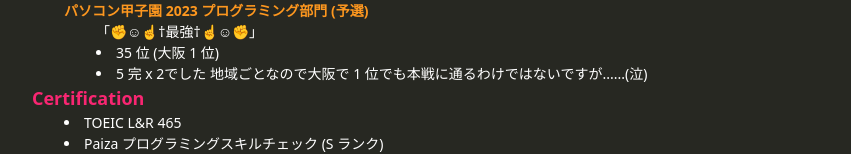
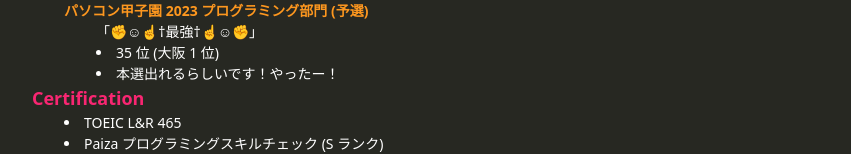
Before and after one commit to Kyure-A/kyre.moe, a SvelteKit app: page /about in a window 1280 px wide. Shown: the part 1464-1618 px from the top of the page, without its empty margins (0-851 px from the left). Built offline with nearby package versions, Linux system fonts and the light colour scheme; no server answers.

Commit message:
Update experience.ts

```diff
--- a/src/constants/experience.ts
+++ b/src/constants/experience.ts
@@ -42,7 +42,7 @@ export const experience: Experience[] = [
         team: "✊☺☝️†最強†☝️☺✊",
         result: "35 位 (大阪 1 位)",
         result_url: "http://web.archive.org/web/20230909072222/https://radon.u-aizu.ac.jp/pckosien/stats/pck2023pre_standings.html#:~:text=35,%E9%AB%98%E7%AD%89%E5%B0%82%E9%96%80%E5%AD%A6%E6%A0%A1",
-        description: "5 完 x 2でした 地域ごとなので大阪で 1 位でも本戦に通るわけではないですが......(泣)",
+        description: "本選出れるらしいです！やったー！",
         public: true,
     },
     {
```
